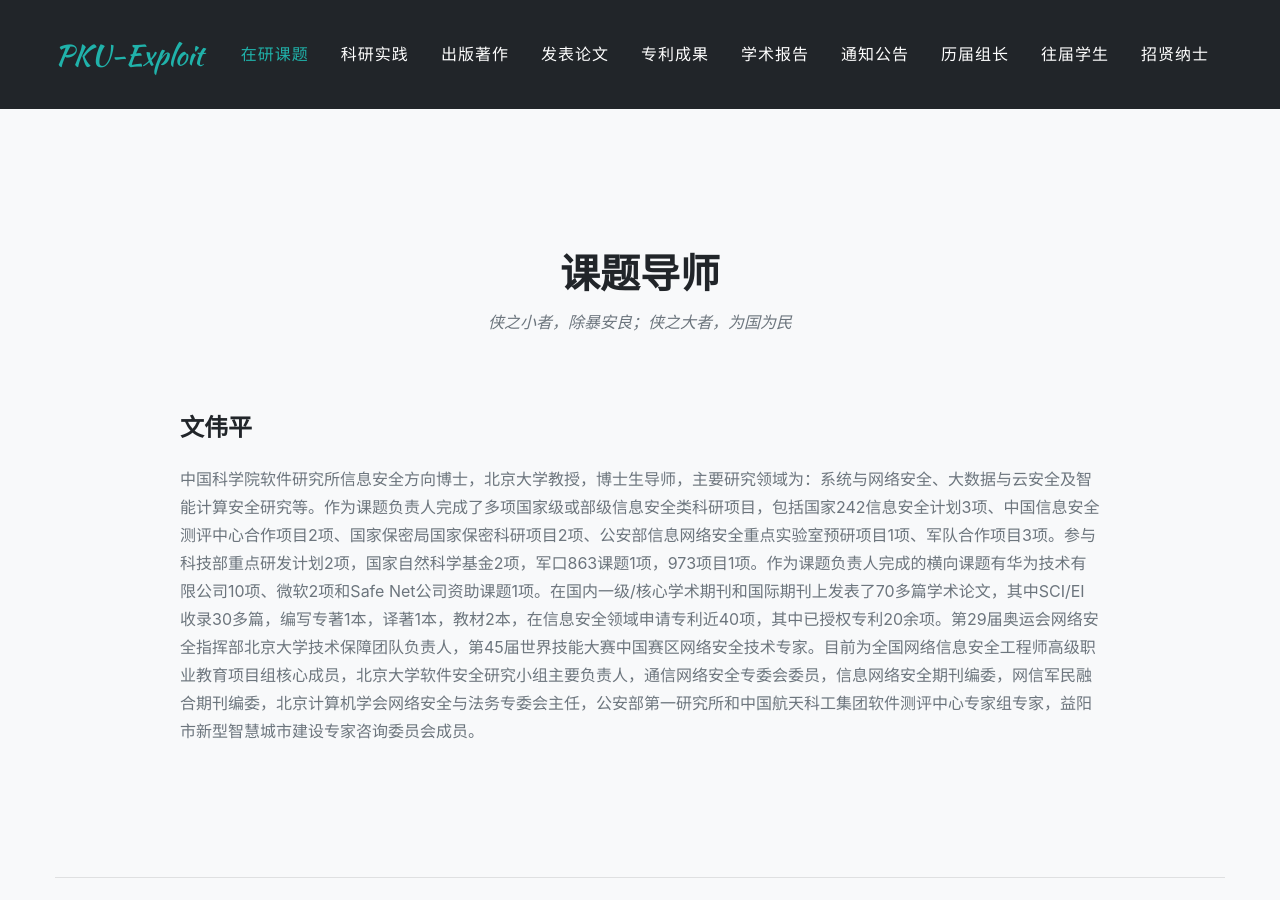
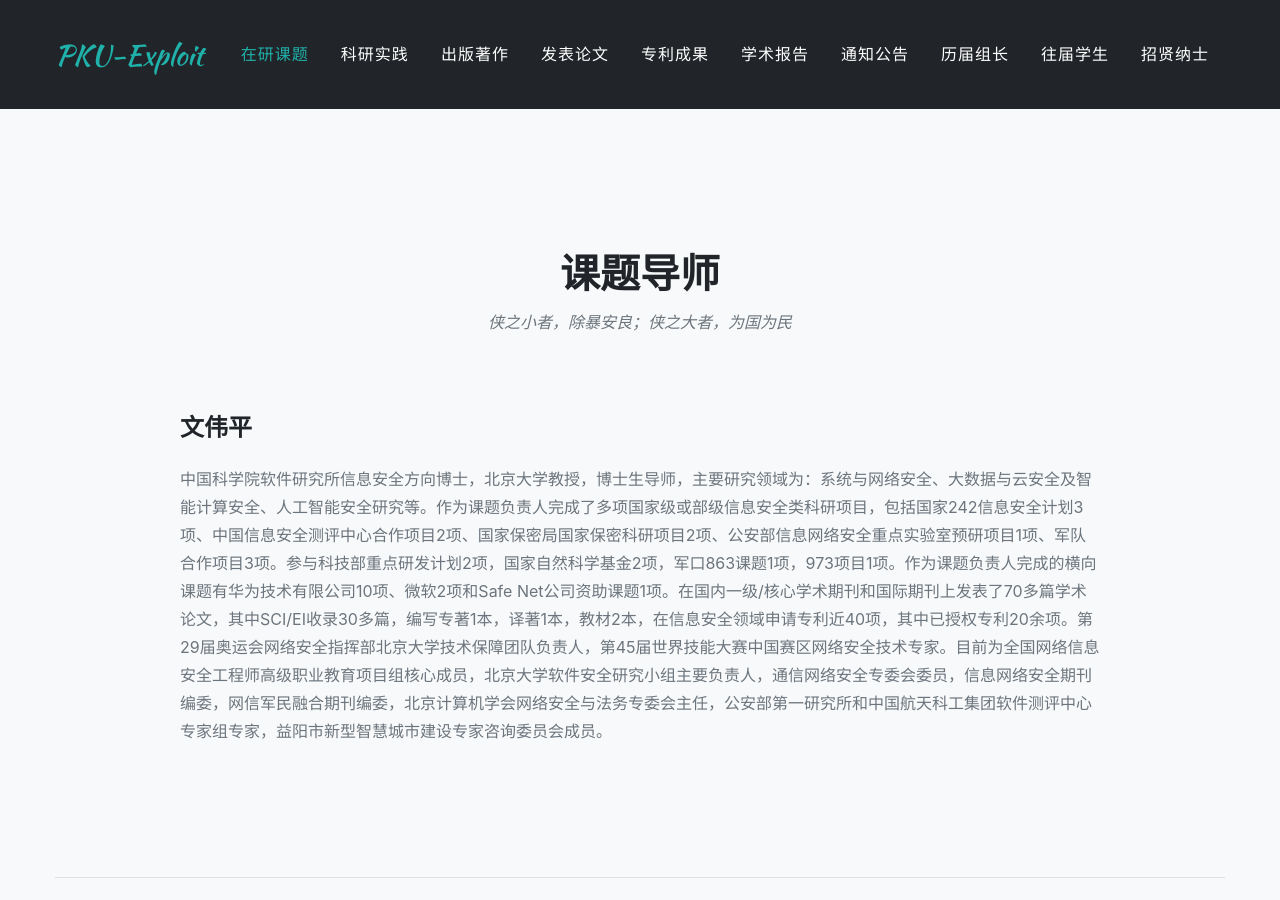
Before and after one commit to xxycfhb/xxycfhb.github.io, a Jekyll site: the page built from pages/current.html, in a window 1280 px wide and 900 px high. Built offline with Jekyll 4.4.1, drawn with Linux system fonts in a browser that asks for light colours; some web fonts are replaced.

Commit message:
Update sitetext.yml

```diff
--- a/_data/sitetext.yml
+++ b/_data/sitetext.yml
@@ -562,7 +562,7 @@ tutor:
     title: "课题导师"
     text: "侠之小者，除暴安良；侠之大者，为国为民"
     name: "文伟平"
-    content: "中国科学院软件研究所信息安全方向博士，北京大学教授，博士生导师，主要研究领域为：系统与网络安全、大数据与云安全及智能计算安全研究等。作为课题负责人完成了多项国家级或部级信息安全类科研项目，包括国家242信息安全计划3项、中国信息安全测评中心合作项目2项、国家保密局国家保密科研项目2项、公安部信息网络安全重点实验室预研项目1项、军队合作项目3项。参与科技部重点研发计划2项，国家自然科学基金2项，军口863课题1项，973项目1项。作为课题负责人完成的横向课题有华为技术有限公司10项、微软2项和Safe Net公司资助课题1项。在国内一级/核心学术期刊和国际期刊上发表了70多篇学术论文，其中SCI/EI收录30多篇，编写专著1本，译著1本，教材2本，在信息安全领域申请专利近40项，其中已授权专利20余项。第29届奥运会网络安全指挥部北京大学技术保障团队负责人，第45届世界技能大赛中国赛区网络安全技术专家。目前为全国网络信息安全工程师高级职业教育项目组核心成员，北京大学软件安全研究小组主要负责人，通信网络安全专委会委员，信息网络安全期刊编委，网信军民融合期刊编委，北京计算机学会网络安全与法务专委会主任，公安部第一研究所和中国航天科工集团软件测评中心专家组专家，益阳市新型智慧城市建设专家咨询委员会成员。  "
+    content: "中国科学院软件研究所信息安全方向博士，北京大学教授，博士生导师，主要研究领域为：系统与网络安全、大数据与云安全及智能计算安全、人工智能安全研究等。作为课题负责人完成了多项国家级或部级信息安全类科研项目，包括国家242信息安全计划3项、中国信息安全测评中心合作项目2项、国家保密局国家保密科研项目2项、公安部信息网络安全重点实验室预研项目1项、军队合作项目3项。参与科技部重点研发计划2项，国家自然科学基金2项，军口863课题1项，973项目1项。作为课题负责人完成的横向课题有华为技术有限公司10项、微软2项和Safe Net公司资助课题1项。在国内一级/核心学术期刊和国际期刊上发表了70多篇学术论文，其中SCI/EI收录30多篇，编写专著1本，译著1本，教材2本，在信息安全领域申请专利近40项，其中已授权专利20余项。第29届奥运会网络安全指挥部北京大学技术保障团队负责人，第45届世界技能大赛中国赛区网络安全技术专家。目前为全国网络信息安全工程师高级职业教育项目组核心成员，北京大学软件安全研究小组主要负责人，通信网络安全专委会委员，信息网络安全期刊编委，网信军民融合期刊编委，北京计算机学会网络安全与法务专委会主任，公安部第一研究所和中国航天科工集团软件测评中心专家组专家，益阳市新型智慧城市建设专家咨询委员会成员。  "
     image: ../assets/img/teachers/wwp_mini.png
     alt: tutor image
 
```
